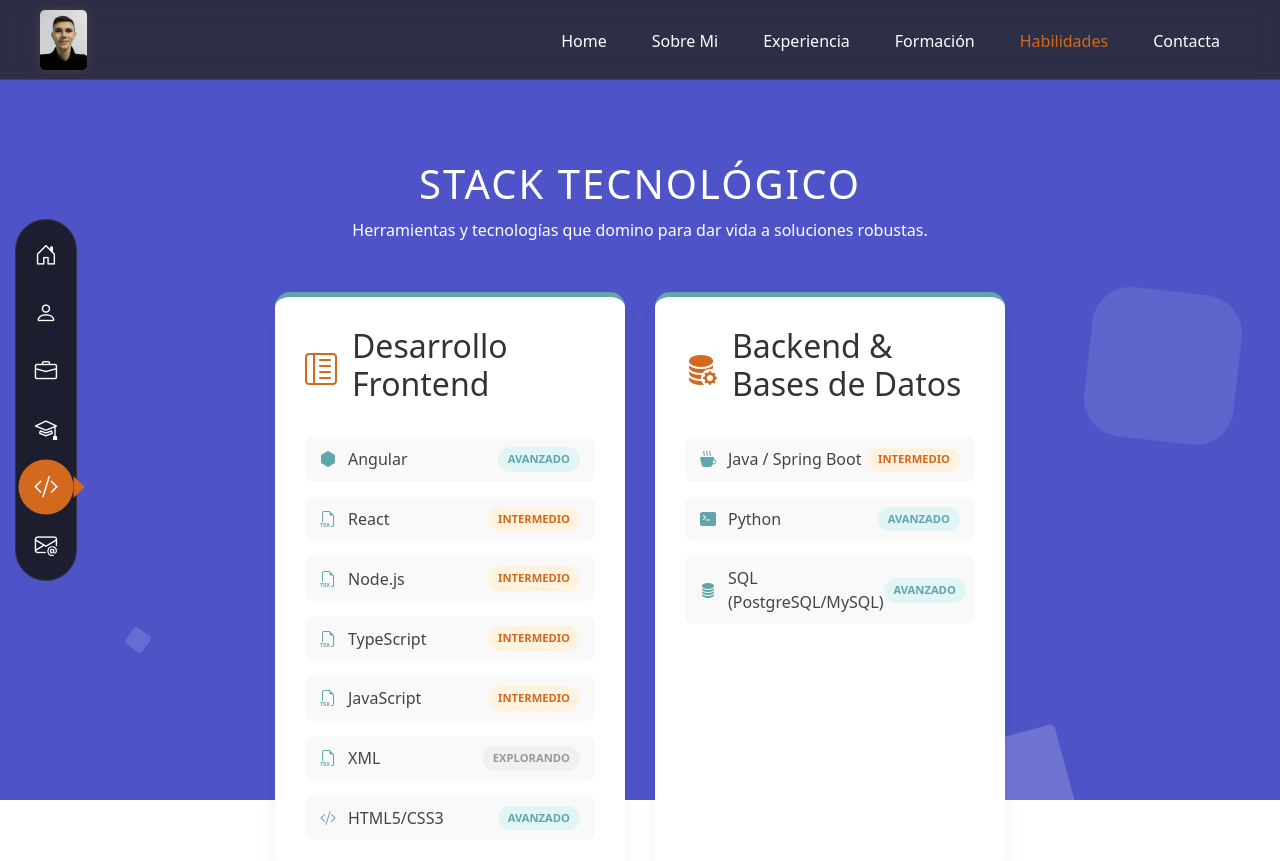
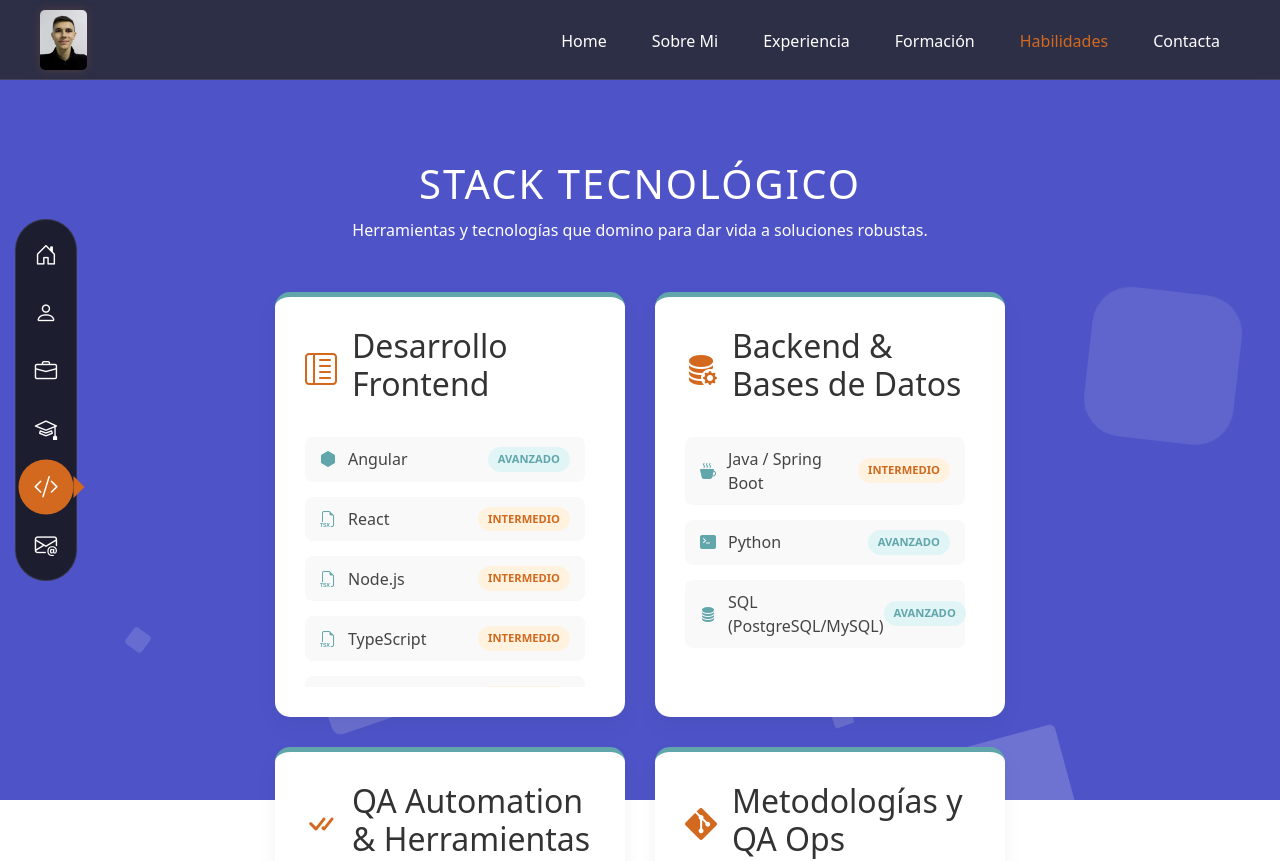
Before and after one commit to JaviLira/portfolio, an Angular app: page /habilidades in a window 1280 px wide. Shown: the top 861 px of the page. Built offline with nearby package versions, Linux system fonts and the light colour scheme.

Commit message:
Update skill card height and update training order

```diff
--- a/src/app/pages/formacion/formacion.css
+++ b/src/app/pages/formacion/formacion.css
@@ -18,15 +18,14 @@
   color: #ffffff;
 }
 
-/* La línea vertical central */
 .timeline::after {
   content: '';
   position: absolute;
   width: 4px;
-  background-color: #61A6AB; /* Tu azul principal */
+  background-color: #61A6AB;
   top: 0;
   bottom: 0;
-  left: 20px; /* Alineado a la izquierda para móviles y web */
+  left: 20px;
   margin-left: -2px;
 }
 
@@ -39,19 +38,17 @@
   margin-bottom: 30px;
 }
 
-/* El punto en la línea */
 .timeline-dot {
   position: absolute;
   width: 20px;
   height: 20px;
   left: 10px;
   background-color: white;
-  border: 4px solid #d2691e; /* Tu naranja de acento */
+  border: 4px solid #d2691e;
   border-radius: 50%;
   z-index: 1;
 }
 
-/* Colores diferentes según el tipo */
 .timeline-dot.grado { border-color: #d2691e; }
 .timeline-dot.certificacion { border-color: #61A6AB; }
 .timeline-dot.curso { border-color: #333; }
@@ -96,7 +93,6 @@
   margin: 0;
 }
 
-/* Responsivo para pantallas grandes si quieres la línea en el medio */
 @media screen and (min-width: 900px) {
   .timeline::after {
     left: 50%;
--- a/src/app/pages/formacion/formacion.ts
+++ b/src/app/pages/formacion/formacion.ts
@@ -17,12 +17,12 @@
 })
 export class Formacion {
   public formaciones: Formacion_i[] = [
-    {
-      titulo: 'Grado en Desarrollo de Aplicaciones Web',
-      institucion: 'Grado superior',
-      fecha: '2019 - 2022',
-      descripcion: 'Especializacion en Desarrollo de Aplicaciones Web.',
-      tipo: 'grado'
+        {
+      titulo: 'Procesamiento De Datos Con Java',
+      institucion: 'Ipartek',
+      fecha: 'Junio 2023 - Septiembre 2023',
+      descripcion: 'Especializacion en Procesamiento de Datos con Java.',
+      tipo: 'certificacion'
     },
     {
       titulo: 'Bootcamp Automatización de Pruebas con Selenium',
@@ -32,11 +32,11 @@
       tipo: 'curso'
     },
     {
-      titulo: 'Procesamiento De Datos Con Java',
-      institucion: 'Ipartek',
-      fecha: 'Junio 2023 - Septiembre 2023',
-      descripcion: 'Especializacion en Procesamiento de Datos con Java.',
-      tipo: 'certificacion'
+      titulo: 'Grado en Desarrollo de Aplicaciones Web',
+      institucion: 'Grado superior',
+      fecha: '2019 - 2022',
+      descripcion: 'Especializacion en Desarrollo de Aplicaciones Web.',
+      tipo: 'grado'
     }
   ];
 
--- a/src/app/pages/habilidades/habilidades.css
+++ b/src/app/pages/habilidades/habilidades.css
@@ -19,13 +19,13 @@
 }
 
 .categories-grid {
-  display: flex;          /* Cambiamos de grid a flex para centrar fácilmente */
-  flex-wrap: wrap;        /* Permite que las tarjetas salten de línea */
-  gap: 30px;              /* Mantiene el espacio entre tarjetas */
-  justify-content: center; /* ¡ESTA ES LA CLAVE! Centra las tarjetas de la última fila */
+  display: flex;
+  flex-wrap: wrap;
+  gap: 30px;
+  justify-content: center;
   padding: 0 20px;
-  max-width: 1200px;      /* Opcional: para que no se estiren demasiado en pantallas gigantes */
-  margin: 0 auto;         /* Centra todo el grupo en la pantalla */
+  max-width: 1200px;
+  margin: 0 auto;
 }
 
 /* Tarjeta de Categoría */
@@ -38,6 +38,9 @@
   border-top: 5px solid #61A6AB;
   width: 350px;           /* Ancho fijo para que todas sean iguales */
   flex-grow: 0;           /* Evita que se estiren para llenar el espacio */
+  min-height: 420px;      /* Esto asegura que todas se vean parejas al inicio */
+  display: flex;
+  flex-direction: column;
 }
 
 .category-card:hover {
@@ -57,11 +60,31 @@
   color: #d2691e; /* Tu naranja */
 }
 
-/* Lista de Habilidades */
 .skills-list {
   display: flex;
   flex-direction: column;
   gap: 15px;
+  max-height: 250px;
+  overflow-y: auto;
+  padding-right: 10px;
+}
+
+.skills-list::-webkit-scrollbar {
+  width: 6px;
+}
+
+.skills-list::-webkit-scrollbar-track {
+  background: #f1f1f1;
+  border-radius: 10px;
+}
+
+.skills-list::-webkit-scrollbar-thumb {
+  background: #61A6AB;
+  border-radius: 10px;
+}
+
+.skills-list::-webkit-scrollbar-thumb:hover {
+  background: #d2691e;
 }
 
 .skill-item {
@@ -90,7 +113,6 @@
   color: #61A6AB;
 }
 
-/* Badges de Nivel */
 .level-badge {
   font-size: 0.7rem;
   padding: 4px 10px;
```
